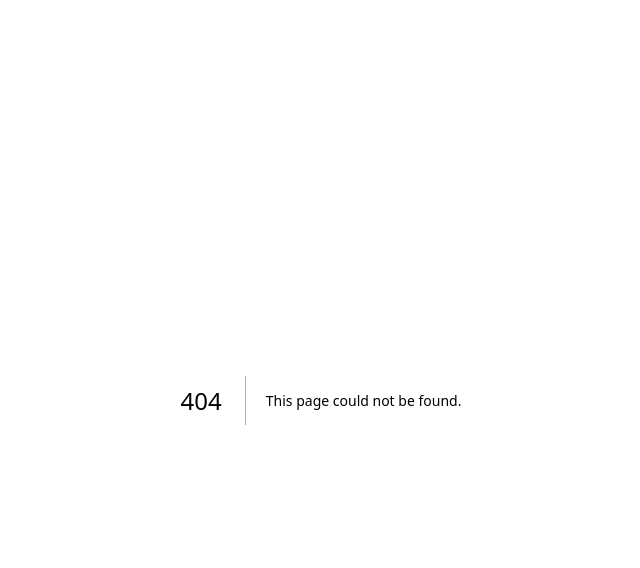
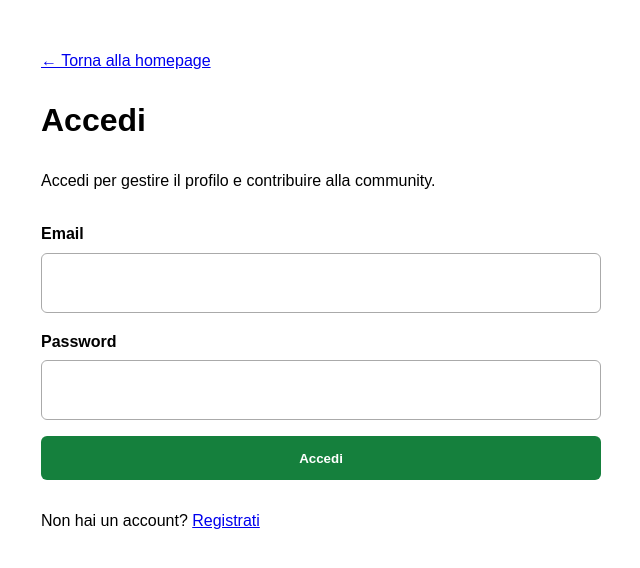
Before and after one commit to davidemilizia/gluten-free-finder, a Next.js app: page /login in a window 1280 px wide. Before the commit this address had no page. Shown: the top 568 px of the page, without its empty margins (319-959 px from the left). Built offline with nearby package versions, Linux system fonts and the light colour scheme; no server answers.

Commit message:
Update page.tsx

```diff
--- /dev/null
+++ b/src/app/login/page.tsx
@@ -0,0 +1,171 @@
+"use client";
+
+import Link from "next/link";
+import { FormEvent, useEffect, useState } from "react";
+import { useRouter, useSearchParams } from "next/navigation";
+import { supabase } from "@/lib/supabase-browser";
+
+export default function LoginPage() {
+  const router = useRouter();
+  const searchParams = useSearchParams();
+  const [email, setEmail] = useState("");
+  const [password, setPassword] = useState("");
+  const [errorMessage, setErrorMessage] = useState("");
+  const [loading, setLoading] = useState(false);
+  const [checkingSession, setCheckingSession] = useState(true);
+  const confirmed = searchParams.get("confirmed") === "1";
+
+  useEffect(() => {
+    let active = true;
+
+    supabase.auth.getSession().then(({ data }) => {
+      if (!active) return;
+
+      if (data.session) {
+        router.replace("/account");
+        return;
+      }
+
+      setCheckingSession(false);
+    });
+
+    return () => {
+      active = false;
+    };
+  }, [router]);
+
+  async function handleSubmit(event: FormEvent<HTMLFormElement>) {
+    event.preventDefault();
+    setErrorMessage("");
+    setLoading(true);
+
+    const { error } = await supabase.auth.signInWithPassword({
+      email: email.trim(),
+      password,
+    });
+
+    setLoading(false);
+
+    if (error) {
+      setErrorMessage(
+        "Accesso non riuscito. Controlla email, password e conferma dell'account."
+      );
+      return;
+    }
+
+    router.replace("/account");
+    router.refresh();
+  }
+
+  if (checkingSession) {
+    return (
+      <main style={pageStyle}>
+        <p>Verifica sessione...</p>
+      </main>
+    );
+  }
+
+  return (
+    <main style={pageStyle}>
+      <Link href="/">← Torna alla homepage</Link>
+      <h1>Accedi</h1>
+      <p>Accedi per gestire il profilo e contribuire alla community.</p>
+
+      {confirmed && (
+        <div style={successStyle}>
+          Email confermata. Ora puoi accedere al tuo account.
+        </div>
+      )}
+
+      {errorMessage && <div style={errorStyle}>{errorMessage}</div>}
+
+      <form onSubmit={handleSubmit} style={formStyle}>
+        <label style={fieldStyle}>
+          Email
+          <input
+            type="email"
+            value={email}
+            onChange={(event) => setEmail(event.target.value)}
+            required
+            autoComplete="email"
+            style={inputStyle}
+          />
+        </label>
+
+        <label style={fieldStyle}>
+          Password
+          <input
+            type="password"
+            value={password}
+            onChange={(event) => setPassword(event.target.value)}
+            required
+            autoComplete="current-password"
+            style={inputStyle}
+          />
+        </label>
+
+        <button type="submit" disabled={loading} style={buttonStyle}>
+          {loading ? "Accesso in corso..." : "Accedi"}
+        </button>
+      </form>
+
+      <p>
+        Non hai un account? <Link href="/register">Registrati</Link>
+      </p>
+    </main>
+  );
+}
+
+const pageStyle = {
+  maxWidth: "560px",
+  margin: "0 auto",
+  padding: "40px 20px",
+  fontFamily: "Arial, sans-serif",
+  lineHeight: 1.6,
+};
+
+const formStyle = {
+  display: "grid",
+  gap: "16px",
+  margin: "28px 0",
+};
+
+const fieldStyle = {
+  display: "grid",
+  gap: "6px",
+  fontWeight: 700,
+};
+
+const inputStyle = {
+  minHeight: "42px",
+  padding: "8px 10px",
+  border: "1px solid #aaa",
+  borderRadius: "6px",
+  fontSize: "1rem",
+};
+
+const buttonStyle = {
+  minHeight: "44px",
+  border: 0,
+  borderRadius: "6px",
+  background: "#15803d",
+  color: "white",
+  fontWeight: 700,
+  cursor: "pointer",
+};
+
+const successStyle = {
+  padding: "14px",
+  border: "1px solid #86c99a",
+  borderRadius: "8px",
+  background: "#effaf2",
+  color: "#14532d",
+};
+
+const errorStyle = {
+  padding: "14px",
+  border: "1px solid #e4a2a2",
+  borderRadius: "8px",
+  background: "#fff1f1",
+  color: "#7f1d1d",
+};
```
